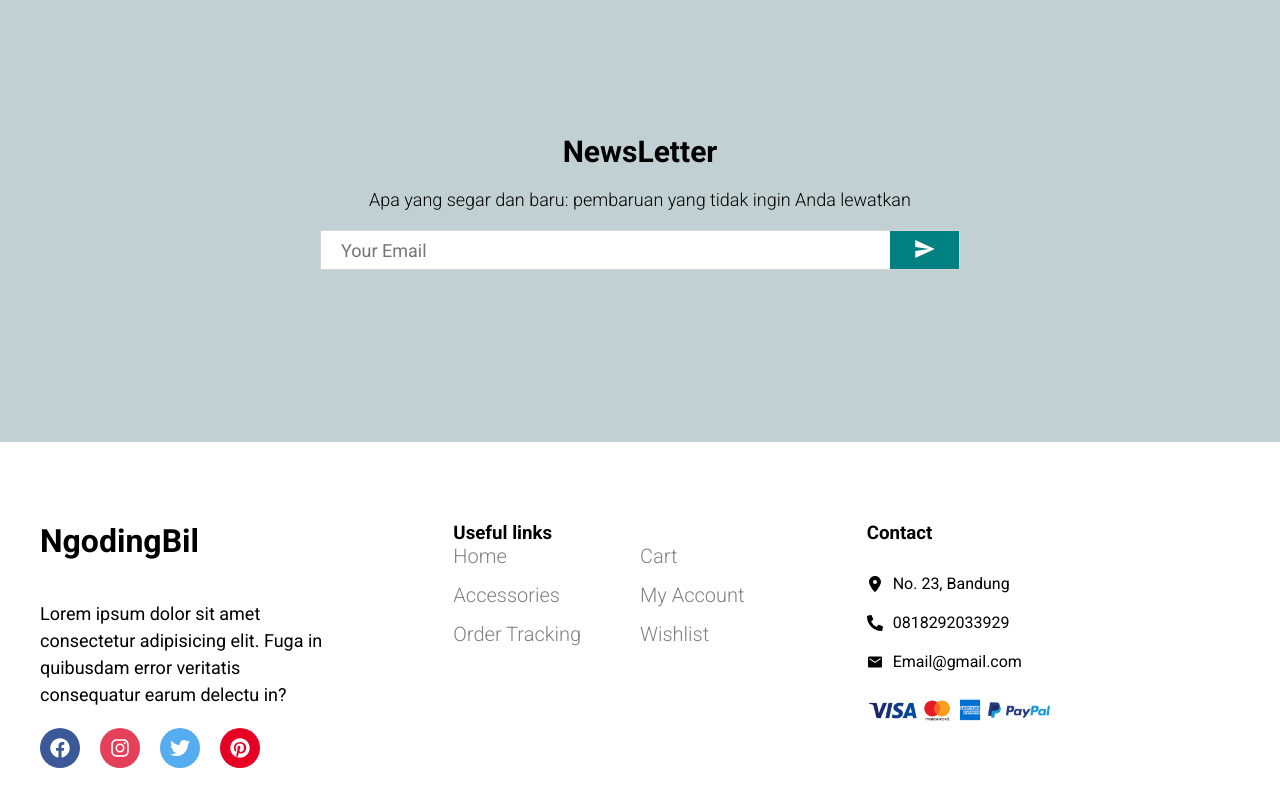
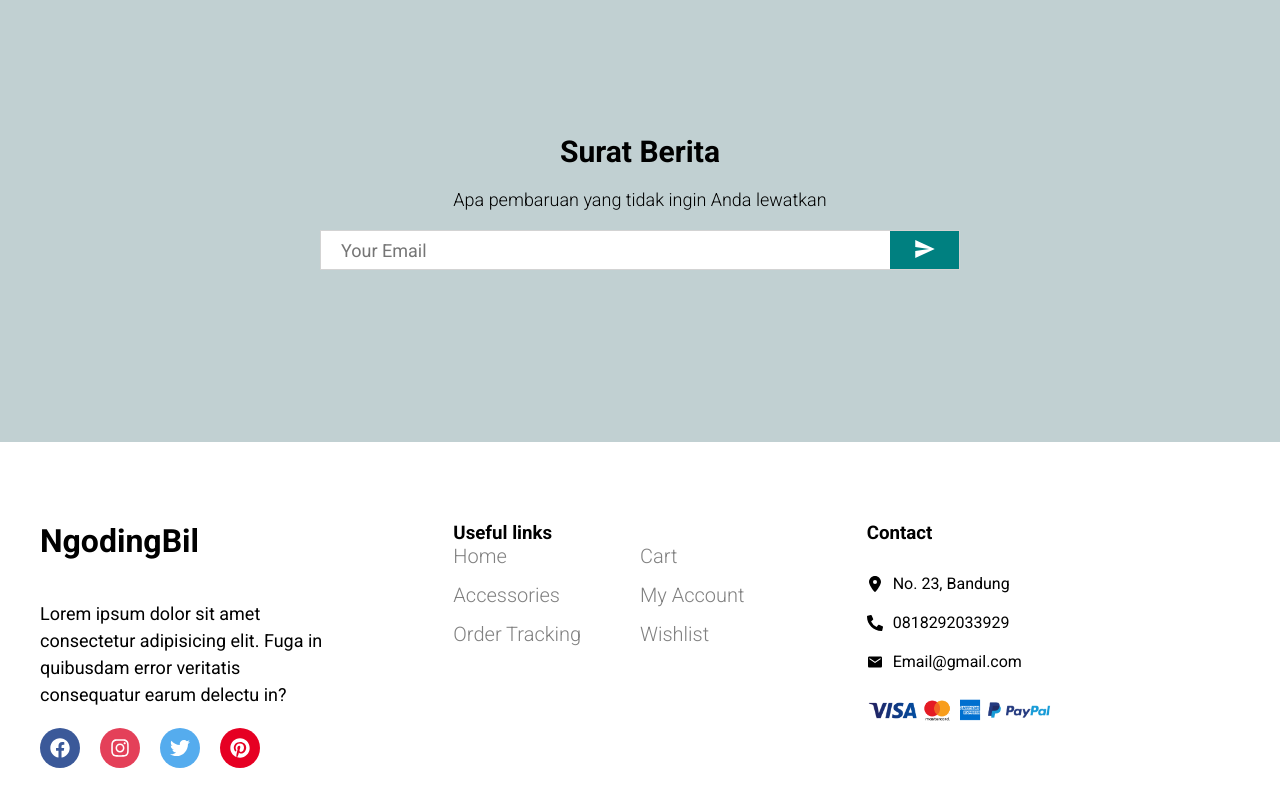
Before and after one commit to Nabilfadilah/e-commerce, a React (Vite) app: page / in a window 1280 px wide. Shown: the part 2360-3166 px from the top of the page. Built offline with nearby package versions, Linux system fonts and the light colour scheme.

Commit message:
Ubah text

```diff
--- a/src/components/newsletter/NewsLetter.jsx
+++ b/src/components/newsletter/NewsLetter.jsx
@@ -5,9 +5,9 @@ import {IoMdSend} from "react-icons/io";
 const NewsLetter = () => {
   return (
     <div className="newsletter-container">
-      <h1 className="newsletter-title">NewsLetter</h1>
+      <h5 className="newsletter-title">Surat Berita</h5>
       <div className="newsletter-desc">
-        Apa yang segar dan baru: pembaruan yang tidak ingin Anda lewatkan
+        Apa pembaruan yang tidak ingin Anda lewatkan
       </div>
 
       <div className="input-container">
```
